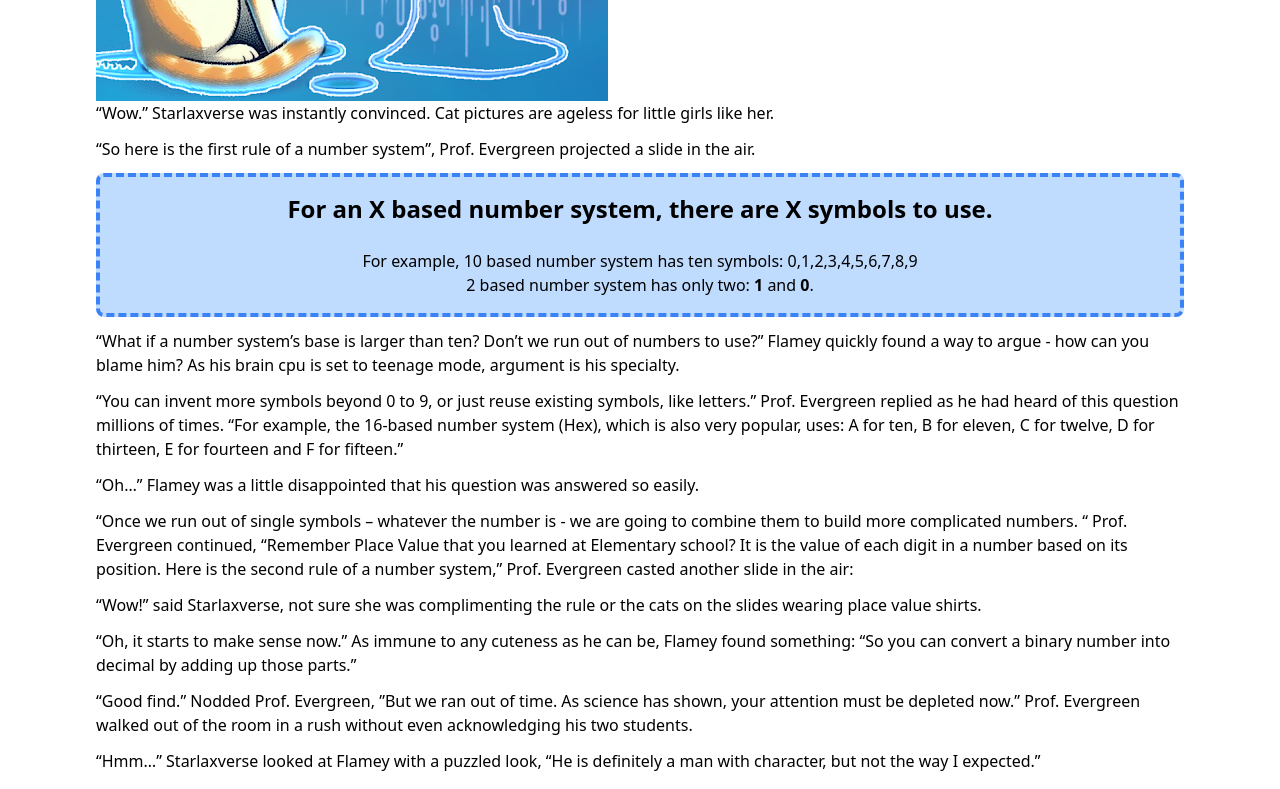
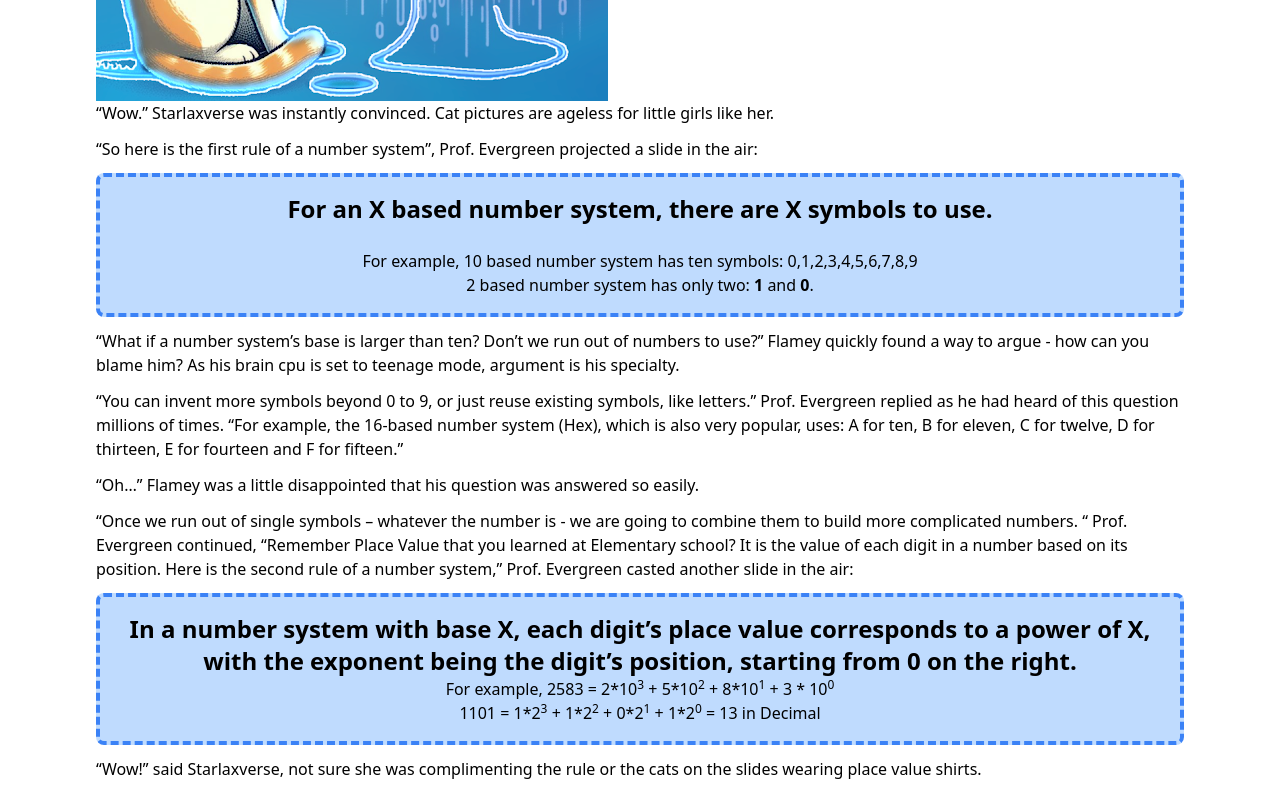
Before and after one commit to yong/lost-language-of-the-machines, a React (Vite) app: page / in a window 1280 px wide. Shown: the part 2020-2809 px from the top of the page. Built offline with nearby package versions, Linux system fonts and the light colour scheme.

Commit message:
add Rule2

```diff
--- a/src/chapter1/Chapter1.jsx
+++ b/src/chapter1/Chapter1.jsx
@@ -1,6 +1,7 @@
 //Chapter1.jsx
 import Poem from './Poem';
 import Rule1 from './Rule1';
+import Rule2 from './Rule2';
 
 const Chapter1 = () => {
     return (
@@ -26,7 +27,7 @@ const Chapter1 = () => {
 <img src="/chapter1/cat.png"/>
 
 <p className="mb-3">“Wow.” Starlaxverse was instantly convinced. Cat pictures are ageless for little girls like her.</p>
-<p className="mb-3">“So here is the first rule of a number system”, Prof. Evergreen projected a slide in the air.</p>
+<p className="mb-3">“So here is the first rule of a number system”, Prof. Evergreen projected a slide in the air:</p>
 
 <Rule1/>
 
@@ -39,7 +40,8 @@ const Chapter1 = () => {
 
 <p className="mb-3">“Once we run out of single symbols – whatever the number is - we are going to combine them to build more complicated numbers. “ Prof. Evergreen continued, “Remember Place Value that you learned at Elementary school? It is the value of each digit in a number based on its position. Here is the second rule of a number system,” Prof. Evergreen casted another slide in the air:</p>
 
-<img/>
+
+<Rule2/>
 
 <p className="mb-3">“Wow!” said Starlaxverse, not sure she was complimenting the rule or the cats on the slides wearing place value shirts.</p>
 
@@ -53,7 +55,7 @@ const Chapter1 = () => {
 
 <p className="mb-3">“Nope”, Said Starlaxverse, “There is no such thing as too many cats.”</p>
 
-
+<p><i>To be continued...</i></p>
 
 </article>
     )
--- a/src/chapter1/Rule1.jsx
+++ b/src/chapter1/Rule1.jsx
@@ -1,12 +1,12 @@
 //Rule1.jsx
 
 const Rule1 = () => {
-    return (<p className="mb-3 text-center bg-blue-200 border-4 border-dashed border-blue-500 p-4 rounded-lg">
+    return (<div className="mb-3 text-center bg-blue-200 border-4 border-dashed border-blue-500 p-4 rounded-lg">
     <div className="text-2xl font-bold">For an X based number system, there are X symbols to use.</div><br/>
 For example, 10 based number system has ten symbols: 0,1,2,3,4,5,6,7,8,9<br/>
 2 based number system has only two: <b>1</b> and <b>0</b>.<br/>
 
-  </p>)
+  </div>)
 }
 
 export default Rule1;
--- /dev/null
+++ b/src/chapter1/Rule2.jsx
@@ -0,0 +1,13 @@
+//Rule2.jsx
+
+const Rule2 = () => {
+  return (
+    <div className="mb-3 text-center bg-blue-200 border-4 border-dashed border-blue-500 p-4 rounded-lg">
+      <div className="text-2xl font-bold">In a number system with base X, each digit’s place value corresponds to a power of X, with the exponent being the digit’s position, starting from 0 on the right.</div>
+      For example, 2583 = 2*10<sup>3</sup> + 5*10<sup>2</sup> + 8*10<sup>1</sup> + 3 * 10<sup>0</sup><br/>
+      1101 = 1*2<sup>3</sup> + 1*2<sup>2</sup> + 0*2<sup>1</sup> + 1*2<sup>0</sup> = 13 in Decimal
+    </div>
+  )
+}
+
+export default Rule2;
```
